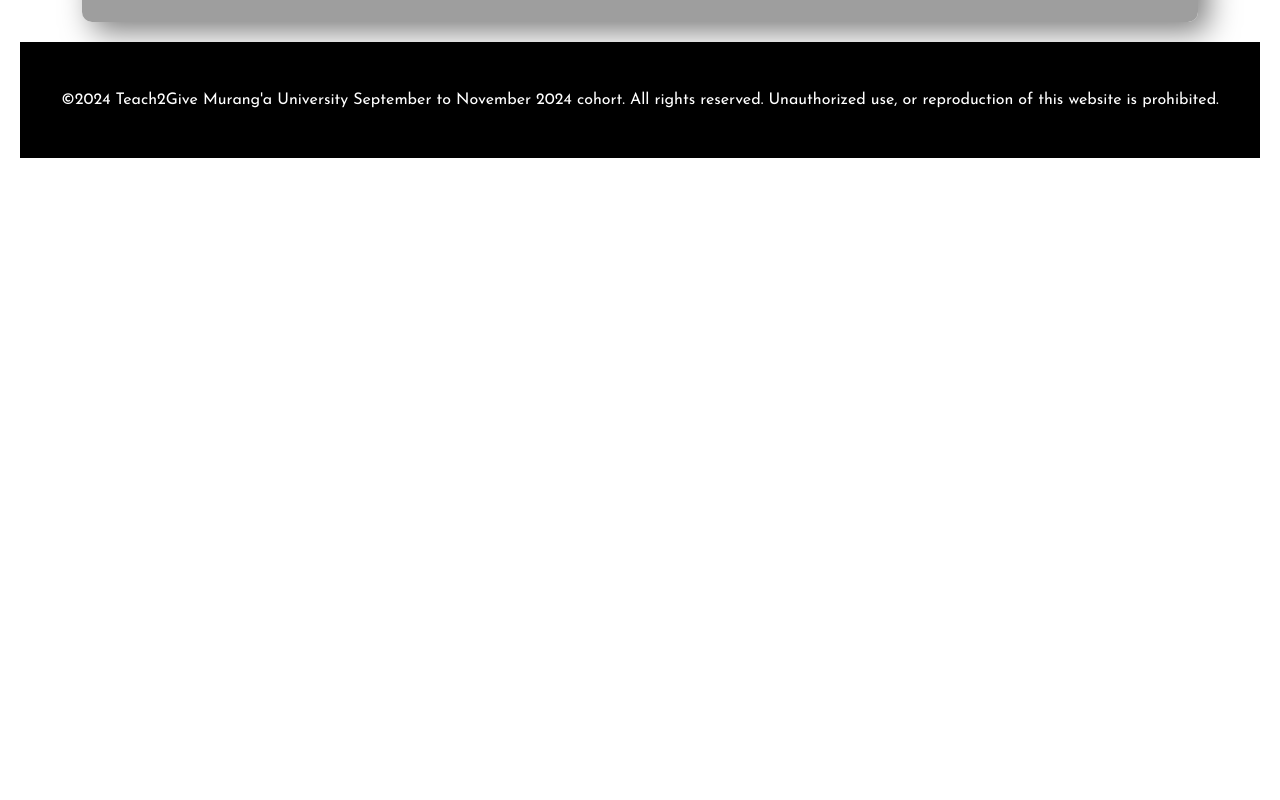
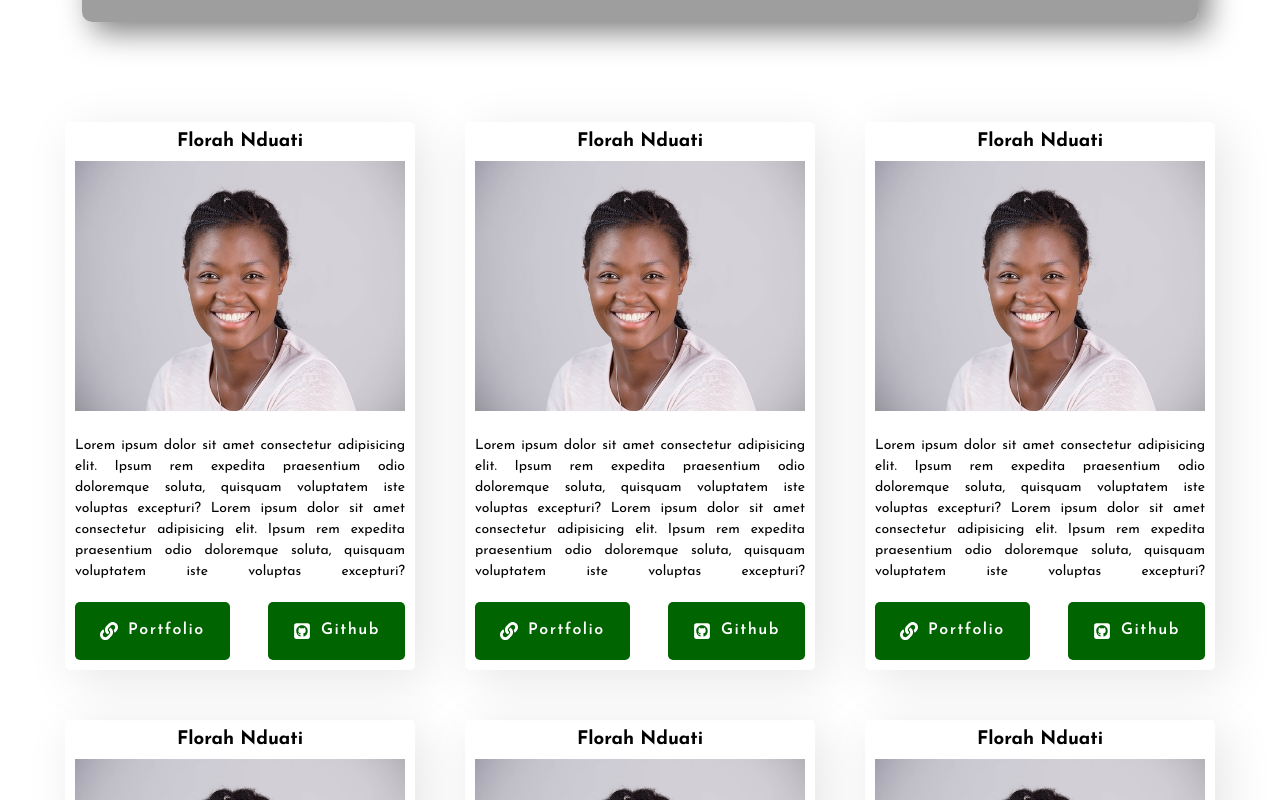
Before and after one commit to movinshedy/t2g-wall-of-fame, a React (Vite) app: page / in a window 1280 px wide. Shown: the part 760-1560 px from the top of the page. Before the commit the page ends 918 px from the top, so only its background shows below. Built offline with nearby package versions, Linux system fonts and the light colour scheme; grey boxes are pictures that could not be loaded.

Commit message:
create the engineers section

```diff
--- /dev/null
+++ b/src/data/engineers.js
@@ -0,0 +1,46 @@
+import sampleHeadshotImg from '../assets/sample-headshot.jpg';
+const engineers = [
+    {
+        headshot: sampleHeadshotImg,
+        name: 'florah nduati',
+        excerpt: "Lorem ipsum dolor sit amet consectetur adipisicing elit. Ipsum rem expedita praesentium odio doloremque soluta, quisquam voluptatem iste voluptas excepturi? Lorem ipsum dolor sit amet consectetur adipisicing elit. Ipsum rem expedita praesentium odio doloremque soluta, quisquam voluptatem iste voluptas excepturi?",
+        portfolioUrl: "/",
+        githubUrl: "https://github.com/codeme254"
+    },
+    {
+        headshot: sampleHeadshotImg,
+        name: 'florah nduati',
+        excerpt: "Lorem ipsum dolor sit amet consectetur adipisicing elit. Ipsum rem expedita praesentium odio doloremque soluta, quisquam voluptatem iste voluptas excepturi? Lorem ipsum dolor sit amet consectetur adipisicing elit. Ipsum rem expedita praesentium odio doloremque soluta, quisquam voluptatem iste voluptas excepturi?",
+        portfolioUrl: "/",
+        githubUrl: "https://github.com/codeme254"
+    },
+    {
+        headshot: sampleHeadshotImg,
+        name: 'florah nduati',
+        excerpt: "Lorem ipsum dolor sit amet consectetur adipisicing elit. Ipsum rem expedita praesentium odio doloremque soluta, quisquam voluptatem iste voluptas excepturi? Lorem ipsum dolor sit amet consectetur adipisicing elit. Ipsum rem expedita praesentium odio doloremque soluta, quisquam voluptatem iste voluptas excepturi?",
+        portfolioUrl: "/",
+        githubUrl: "https://github.com/codeme254"
+    },
+    {
+        headshot: sampleHeadshotImg,
+        name: 'florah nduati',
+        excerpt: "Lorem ipsum dolor sit amet consectetur adipisicing elit. Ipsum rem expedita praesentium odio doloremque soluta, quisquam voluptatem iste voluptas excepturi? Lorem ipsum dolor sit amet consectetur adipisicing elit. Ipsum rem expedita praesentium odio doloremque soluta, quisquam voluptatem iste voluptas excepturi?",
+        portfolioUrl: "/",
+        githubUrl: "https://github.com/codeme254"
+    },
+    {
+        headshot: sampleHeadshotImg,
+        name: 'florah nduati',
+        excerpt: "Lorem ipsum dolor sit amet consectetur adipisicing elit. Ipsum rem expedita praesentium odio doloremque soluta, quisquam voluptatem iste voluptas excepturi? Lorem ipsum dolor sit amet consectetur adipisicing elit. Ipsum rem expedita praesentium odio doloremque soluta, quisquam voluptatem iste voluptas excepturi?",
+        portfolioUrl: "/",
+        githubUrl: "https://github.com/codeme254"
+    },
+    {
+        headshot: sampleHeadshotImg,
+        name: 'florah nduati',
+        excerpt: "Lorem ipsum dolor sit amet consectetur adipisicing elit. Ipsum rem expedita praesentium odio doloremque soluta, quisquam voluptatem iste voluptas excepturi? Lorem ipsum dolor sit amet consectetur adipisicing elit. Ipsum rem expedita praesentium odio doloremque soluta, quisquam voluptatem iste voluptas excepturi?",
+        portfolioUrl: "/",
+        githubUrl: "https://github.com/codeme254"
+    },
+]
+export default engineers;
--- /dev/null
+++ b/src/pages/Home/Engineers.jsx
@@ -0,0 +1,38 @@
+import { Link } from "react-router-dom";
+import { FaLink } from "react-icons/fa";
+import { FaSquareGithub } from "react-icons/fa6";
+import { EngineerCard, EngineerExcerpt, EngineersCardsContainer } from "./styled/Engineers.styled";
+import sampleHeadshot from "../../assets/sample-headshot.jpg";
+import engineers from "../../data/engineers";
+
+function Engineer({ name, headshot, excerpt, portfolioUrl, githubUrl }) {
+  return (
+    <EngineerCard>
+      <h3>{name}</h3>
+      <img src={headshot} alt={`headshot of ${name}`} />
+      <EngineerExcerpt>{excerpt}</EngineerExcerpt>
+      <div>
+        <Link>
+          {" "}
+          <FaLink /> <p>portfolio</p>
+        </Link>
+        <Link>
+          {" "}
+          <FaSquareGithub /> <p>github</p>
+        </Link>
+      </div>
+    </EngineerCard>
+  );
+}
+
+function Engineers() {
+  return (
+    <EngineersCardsContainer>
+      {
+        engineers.map((engineer, i) => <Engineer name={engineer.name} headshot={engineer.headshot} excerpt={engineer.excerpt} portfolioUrl={engineer.portfolioUrl} githubUrl={engineer.githubUrl} key={i} />)
+      }
+    </EngineersCardsContainer>
+  );
+}
+
+export default Engineers;
--- a/src/pages/Home/Home.jsx
+++ b/src/pages/Home/Home.jsx
@@ -1,10 +1,12 @@
 import React from "react";
 import Hero from "./Hero";
+import Engineers from "./Engineers";
 
 function Home() {
   return (
     <React.Fragment>
       <Hero />
+      <Engineers />
     </React.Fragment>
   );
 }
--- /dev/null
+++ b/src/pages/Home/styled/Engineers.styled.js
@@ -0,0 +1,60 @@
+import styled from 'styled-components';
+
+export const EngineersCardsContainer = styled.div`
+ display: flex;
+ flex-wrap: wrap;
+ justify-content: center;
+ gap: 5rem;
+ margin: 10rem 0;
+`
+
+export const EngineerCard = styled.div`
+width: 35rem;
+padding: 1rem;
+box-shadow: 1rem 1rem 5rem rgba(0, 0, 0, .1);
+border-radius: 5px;
+
+h3 {
+    text-transform: capitalize;
+    text-align: center;
+    margin-bottom: 1rem;
+}
+
+img {
+    width: 100%;
+    height: 25rem;
+    object-fit: cover;
+}
+
+
+div {
+    display: flex;
+    justify-content: space-between;
+
+    a {
+        display: flex;
+        padding: 2rem 2.5rem;
+        background-color: ${({ theme }) => theme.colors.primary};
+        color: ${({ theme }) => theme.colors.white};
+        border-radius: 5px;
+        text-decoration: none;
+        font-size: 1.8rem;
+        text-transform: capitalize;
+        gap: 1rem;
+        font-weight: 600;
+        letter-spacing: 1.5px;
+
+        p {
+            font-size: ${({theme}) => theme.fontSizes.normal};
+        }
+    }
+}
+`
+
+export const EngineerExcerpt = styled.p `
+    text-align: justify;
+    line-height: 1.5;
+    font-size: ${({ theme }) => theme.fontSizes.small};
+    text-align-last: justify;
+    margin: 2rem 0;
+`
```
Also changed, not shown: 1 other file (tests, documents, lock files or other folders).
